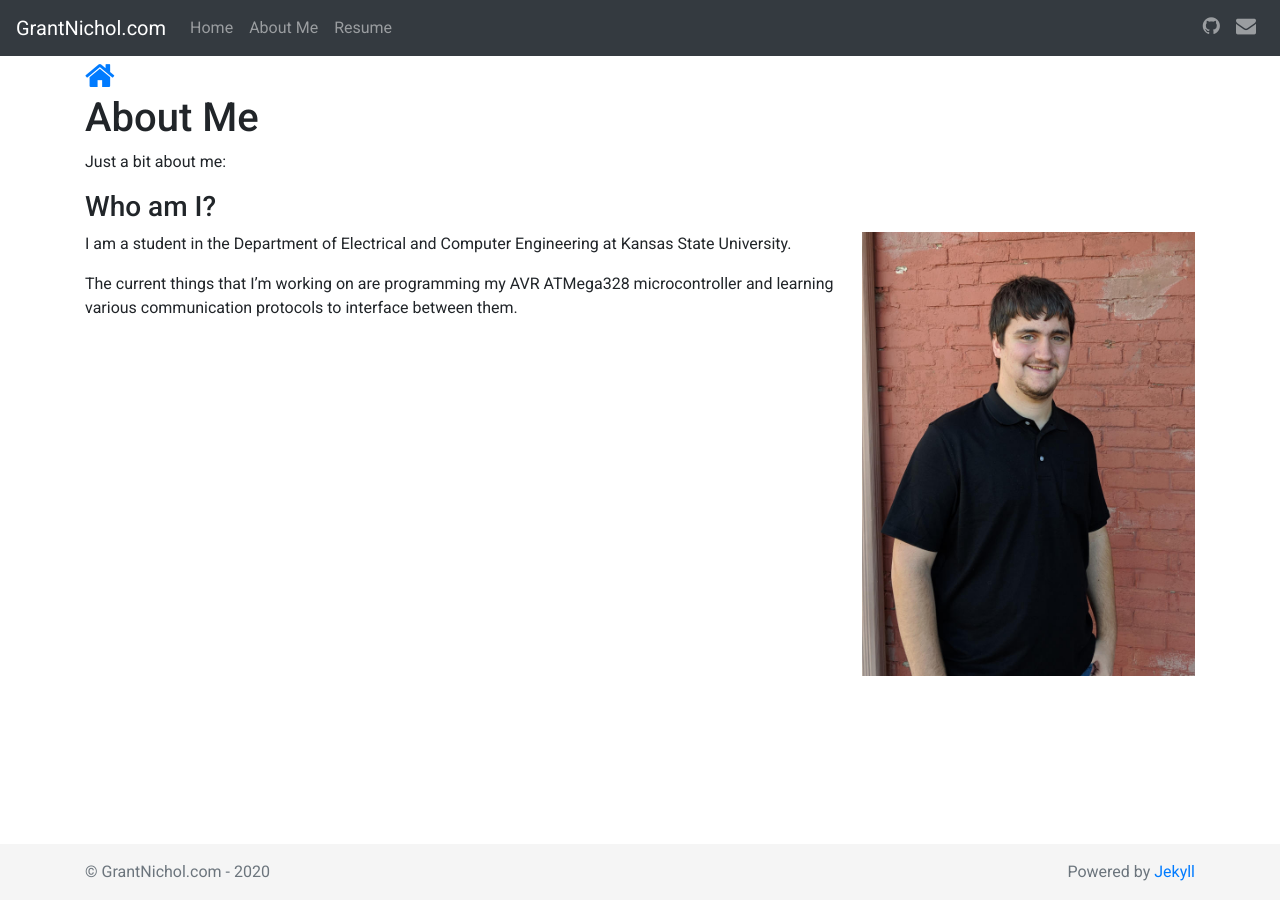
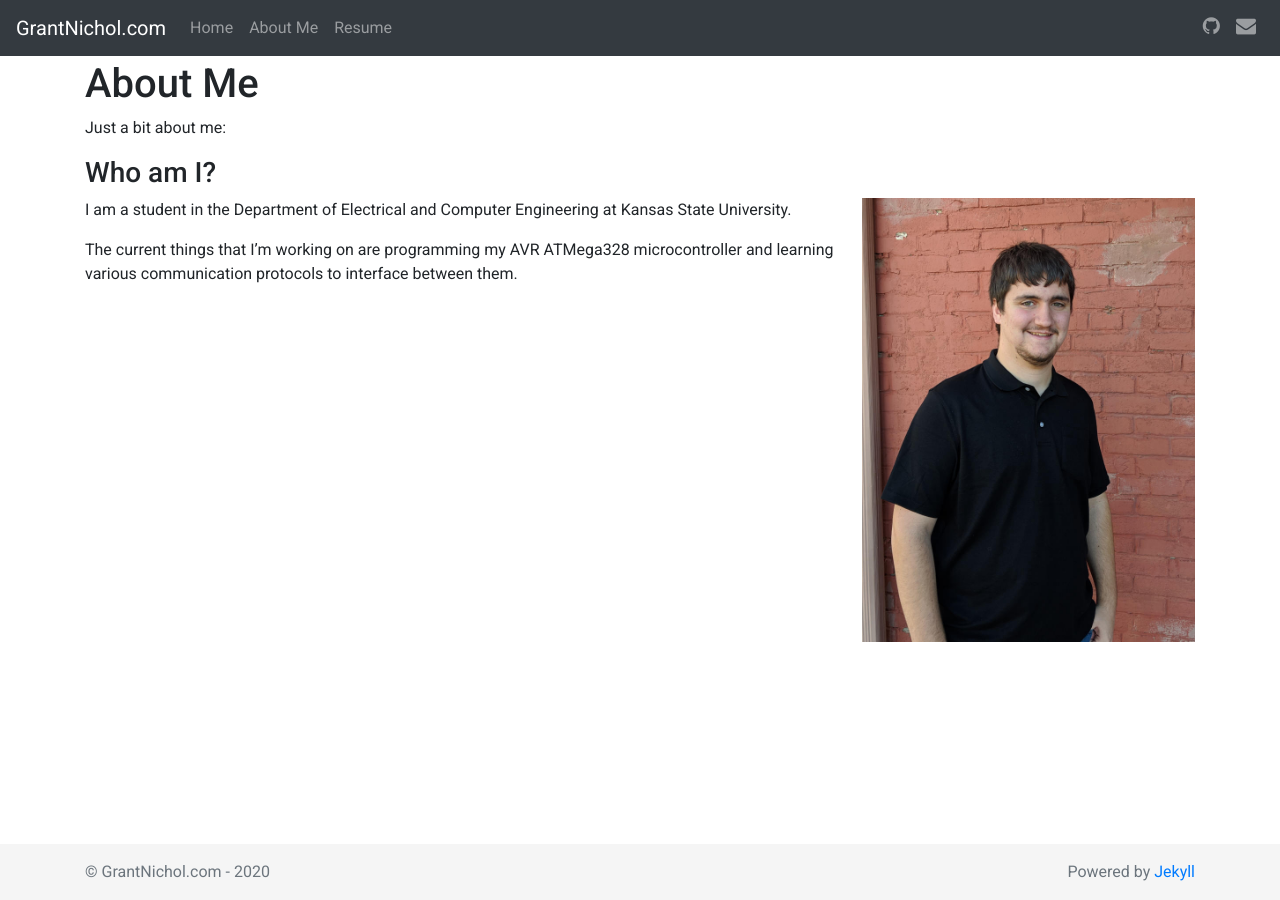
Before and after one commit to gwnichol/gwnichol.github.io, a Jekyll site: the page built from about.md, in a window 1280 px wide. Built offline with Jekyll 4.4.1, drawn with Linux system fonts in a browser that asks for light colours; nearby versions of some CDN libraries.

Commit message:
Remove home icon from pages

```diff
--- a/_layouts/page.html
+++ b/_layouts/page.html
@@ -5,7 +5,6 @@ layout: default
 
   <article class="post-full">
     <header class="bg-holder post-page {% if page.color %}bg-{{ page.color }}{% endif %}" style="{% if page.cover %}background:url({{page.cover}}) no-repeat center center; background-size: cover{% endif %}">
-      <a href="/" class="overlay"><i class="fa fa-home fa-2x"></i></a>
       {% if page.cover %}<div class="img-overlay"></div>{% endif %}
     </header>
     <div class="mui-container mui-panel post-content">
```
